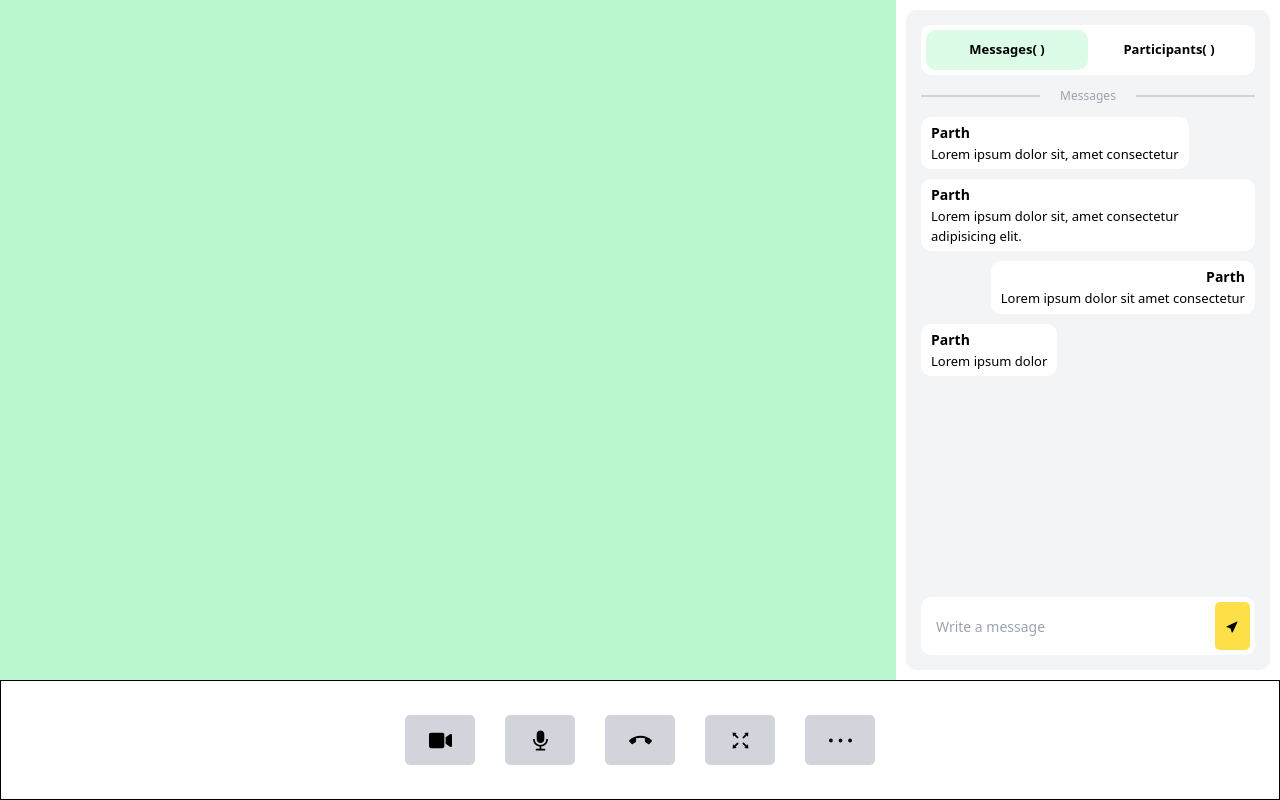
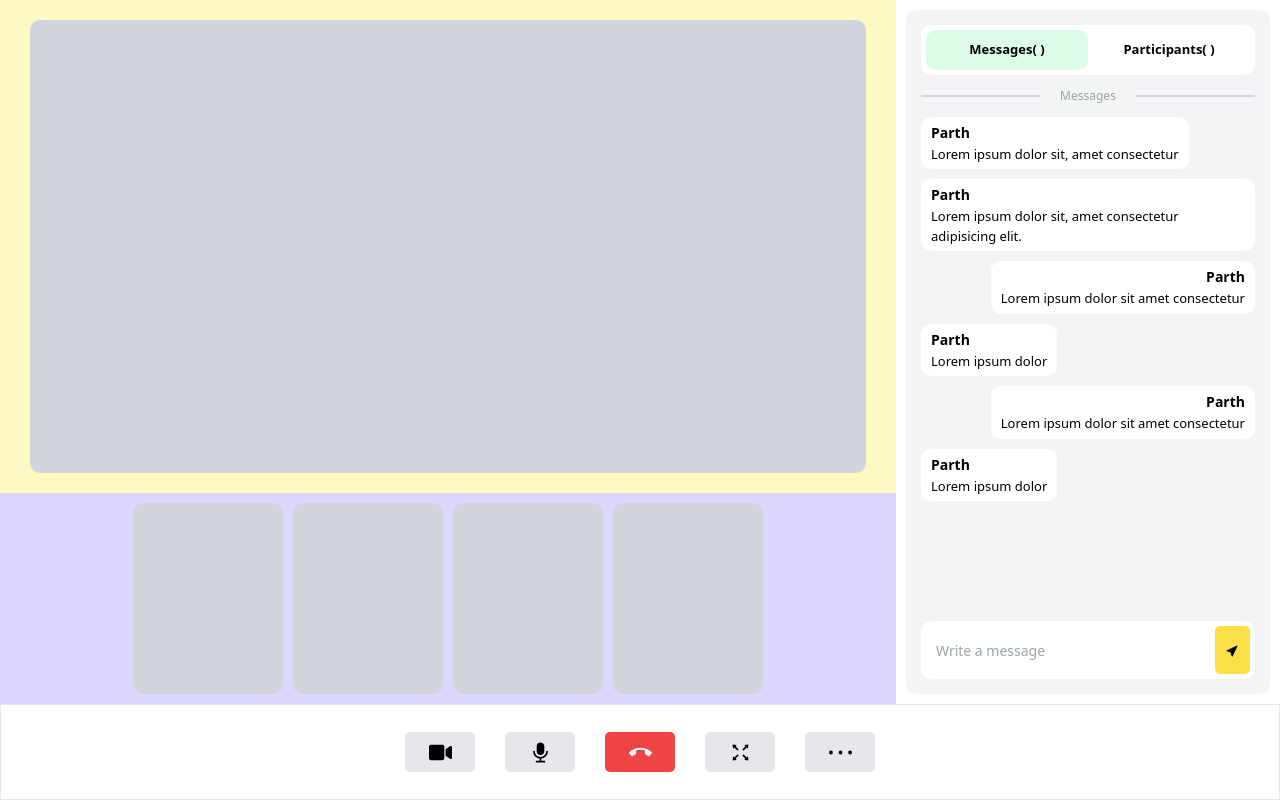
Before and after one commit to parthtyagii/Connecta_Frontend, a React (Vite) app: page / in a window 1280 px wide. Built offline with nearby package versions, Linux system fonts and the light colour scheme.

Commit message:
conference page layout completed

```diff
--- a/src/Components/Chatroom/Chatroom.jsx
+++ b/src/Components/Chatroom/Chatroom.jsx
@@ -44,6 +44,22 @@ const Chatroom = () => {
                         Lorem ipsum dolor
                     </div>
                 </div>
+
+                <div className=" h-auto flex self-end flex-col gap-y-[0.2rem] px-[1rem] py-[0.5rem] rounded-[1rem] bg-white  ">
+                    <div className="text-[1.4rem] font-[600] flex justify-end  ">Parth</div>
+                    <div className="text-[1.3rem] font-[400] flex justify-end ">
+                        Lorem ipsum dolor sit amet consectetur
+                    </div>
+                </div>
+
+                <div className=" h-auto flex flex-col gap-y-[0.2rem] px-[1rem] py-[0.5rem] rounded-[1rem] bg-white  ">
+                    <div className=" text-[1.4rem] font-[600] flex  ">Parth</div>
+                    <div className=" text-[1.3rem] font-[400] flex ">
+                        Lorem ipsum dolor
+                    </div>
+                </div>
+
+
             </div>
 
             <div className="w-full p-[0.5rem] flex bg-white rounded-[1rem] ">
--- a/src/Components/ConferencePage/ConferencePage.jsx
+++ b/src/Components/ConferencePage/ConferencePage.jsx
@@ -5,28 +5,29 @@ import { MdCallEnd } from 'react-icons/md';
 import { AiFillAudio } from 'react-icons/ai';
 import { AiOutlineFullscreen } from 'react-icons/ai';
 import Chatroom from '../Chatroom/Chatroom';
-
-
+import ConferenceRoom from '../ConferenceRoom/ConferenceRoom';
 
 
 const ConferencePage = () => {
 
   return (
     <div className='w-screen h-screen flex flex-col justify-center items-center '>
-      <div className="w-full h-[85vh] flex ">
-        <div className="w-[70%] h-full bg-green-200 "></div>
+      <div className="w-full h-[88vh] flex ">
+        <div className="w-[70%] h-full bg-green-200 ">
+          <ConferenceRoom />
+        </div>
 
         <div className="w-[30%] h-full p-[1rem] flex  ">
           <Chatroom />
         </div>
       </div>
 
-      <div className="w-full h-[15vh] flex justify-center items-center gap-x-[3rem] border-[1px] border-black ">
-        <button className='w-[7rem] h-[5rem] rounded-[0.5rem] text-[2.3rem] flex justify-center items-center bg-gray-300 '><FaVideo /></button>
-        <button className='w-[7rem] h-[5rem] rounded-[0.5rem] text-[2.3rem] flex justify-center items-center bg-gray-300 '><AiFillAudio /></button>
-        <button className='w-[7rem] h-[5rem] rounded-[0.5rem] text-[2.3rem] flex justify-center items-center bg-gray-300 '><MdCallEnd /></button>
-        <button className='w-[7rem] h-[5rem] rounded-[0.5rem] text-[2.3rem] flex justify-center items-center bg-gray-300 '><AiOutlineFullscreen /></button>
-        <button className='w-[7rem] h-[5rem] rounded-[0.5rem] text-[3.5rem] flex justify-center items-center bg-gray-300 '><AiOutlineEllipsis /></button>
+      <div className="w-full h-[12vh] flex justify-center items-center gap-x-[3rem] border-[1px]  ">
+        <button className='w-[7rem] h-[4rem] rounded-[0.5rem] text-[2.3rem] flex justify-center items-center bg-gray-200 '><FaVideo /></button>
+        <button className='w-[7rem] h-[4rem] rounded-[0.5rem] text-[2.3rem] flex justify-center items-center bg-gray-200 '><AiFillAudio /></button>
+        <button className='w-[7rem] h-[4rem] rounded-[0.5rem] text-[2.3rem] flex justify-center items-center bg-red-500 text-white '><MdCallEnd /></button>
+        <button className='w-[7rem] h-[4rem] rounded-[0.5rem] text-[2.3rem] flex justify-center items-center bg-gray-200 '><AiOutlineFullscreen /></button>
+        <button className='w-[7rem] h-[4rem] rounded-[0.5rem] text-[3.5rem] flex justify-center items-center bg-gray-200 '><AiOutlineEllipsis /></button>
       </div>
     </div>
   )
--- /dev/null
+++ b/src/Components/ConferenceRoom/ConferenceRoom.jsx
@@ -0,0 +1,25 @@
+import React from 'react';
+
+
+
+const ConferenceRoom = () => {
+
+    return (
+        <div className='w-full h-full flex flex-col bg-pink-300 '>
+            <div className="w-full h-[70%] px-[3rem] py-[2rem] flex justify-center items-center bg-yellow-100 ">
+                <div className="w-full h-full bg-gray-300 rounded-[1rem] ">
+
+                </div>
+            </div>
+
+            <div className="w-full h-[30%] px-[3rem] py-[1rem] flex gap-x-[1rem] justify-center items-center overflow-x-auto bg-violet-200  ">
+                <div className="w-[150px] h-full rounded-[1rem] bg-gray-300  "></div>
+                <div className="w-[150px] h-full rounded-[1rem] bg-gray-300  "></div>
+                <div className="w-[150px] h-full rounded-[1rem] bg-gray-300  "></div>
+                <div className="w-[150px] h-full rounded-[1rem] bg-gray-300  "></div>
+            </div>
+        </div>
+    )
+};
+
+export default ConferenceRoom;
```
